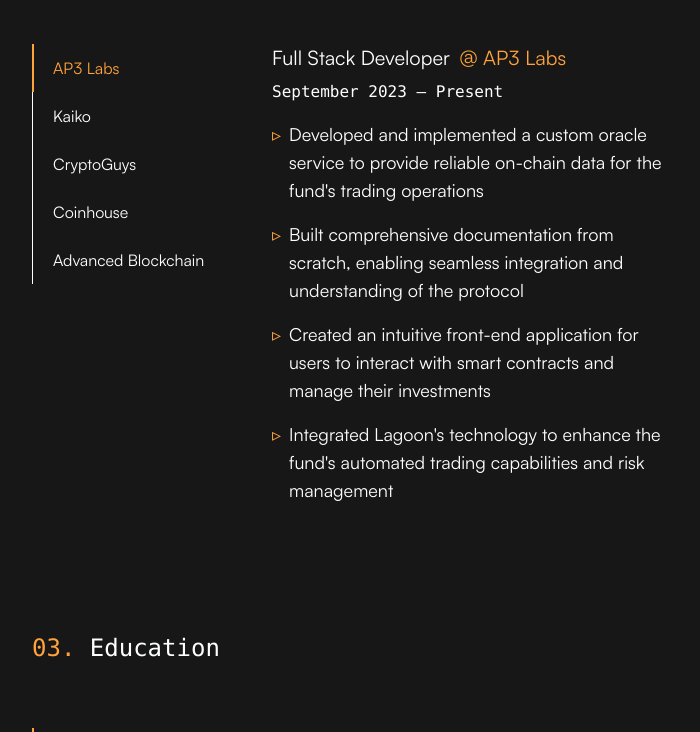
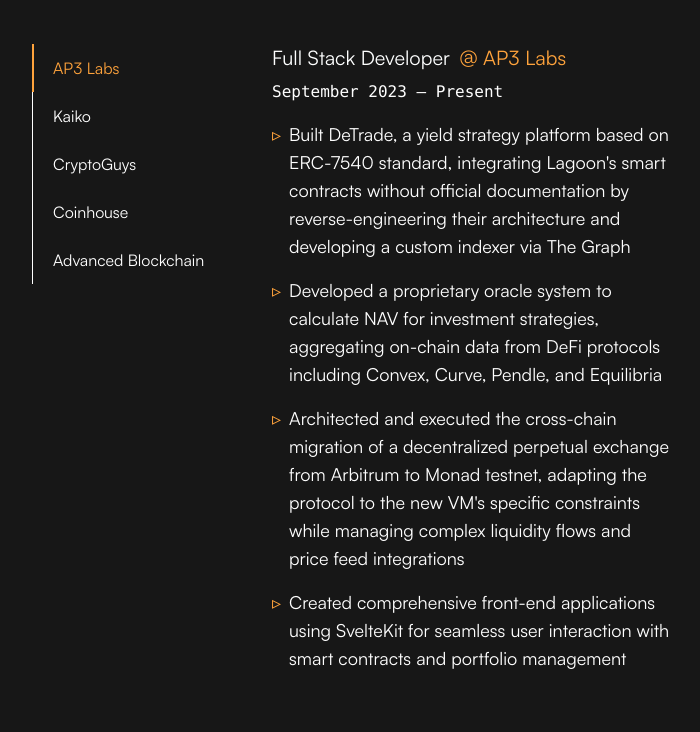
Before and after one commit to alexis-ap3labs/resume.ap3labs.com, a SvelteKit app: page / in a window 1280 px wide. Shown: the part 1800-2532 px from the top of the page, without its empty margins (288-988 px from the left). Built offline with nearby package versions, Linux system fonts and the light colour scheme.

Commit message:
Update experience section with DeTrade and perp DEX projects

```diff
--- a/src/components/Experience.svelte
+++ b/src/components/Experience.svelte
@@ -23,10 +23,10 @@
       company: "AP3 Labs",
       date: "September 2023 — Present",
       points: [
-        "Developed and implemented a custom oracle service to provide reliable on-chain data for the fund's trading operations",
-        "Built comprehensive documentation from scratch, enabling seamless integration and understanding of the protocol",
-        "Created an intuitive front-end application for users to interact with smart contracts and manage their investments",
-        "Integrated Lagoon's technology to enhance the fund's automated trading capabilities and risk management"
+        "Built DeTrade, a yield strategy platform based on ERC-7540 standard, integrating Lagoon's smart contracts without official documentation by reverse-engineering their architecture and developing a custom indexer via The Graph",
+        "Developed a proprietary oracle system to calculate NAV for investment strategies, aggregating on-chain data from DeFi protocols including Convex, Curve, Pendle, and Equilibria",
+        "Architected and executed the cross-chain migration of a decentralized perpetual exchange from Arbitrum to Monad testnet, adapting the protocol to the new VM's specific constraints while managing complex liquidity flows and price feed integrations",
+        "Created comprehensive front-end applications using SvelteKit for seamless user interaction with smart contracts and portfolio management"
       ]
     },
     {
--- a/src/routes/+page.svelte
+++ b/src/routes/+page.svelte
@@ -243,10 +243,10 @@
 </main>
 
 <svelte:head>
-    <title>Alexis Péron - Web3 Solutions Architect @ AP3Labs | DeFi Expert</title>
+    <title>Alexis Péron - Full Stack Web3 Solutions Architect @ AP3Labs | DeFi Expert</title>
 
     <!-- Primary Meta Tags -->
-    <meta name="title" content="Alexis Péron - Web3 Solutions Architect @ AP3Labs | DeFi Expert" />
+    <meta name="title" content="Alexis Péron - Full Stack Web3 Solutions Architect @ AP3Labs | DeFi Expert" />
     <meta name="description" content="Web3 Solutions Architect and DeFi Expert at AP3Labs. Building innovative financial solutions and contributing to the future of decentralized finance." />
 
     <!-- Open Graph / Facebook -->
```
